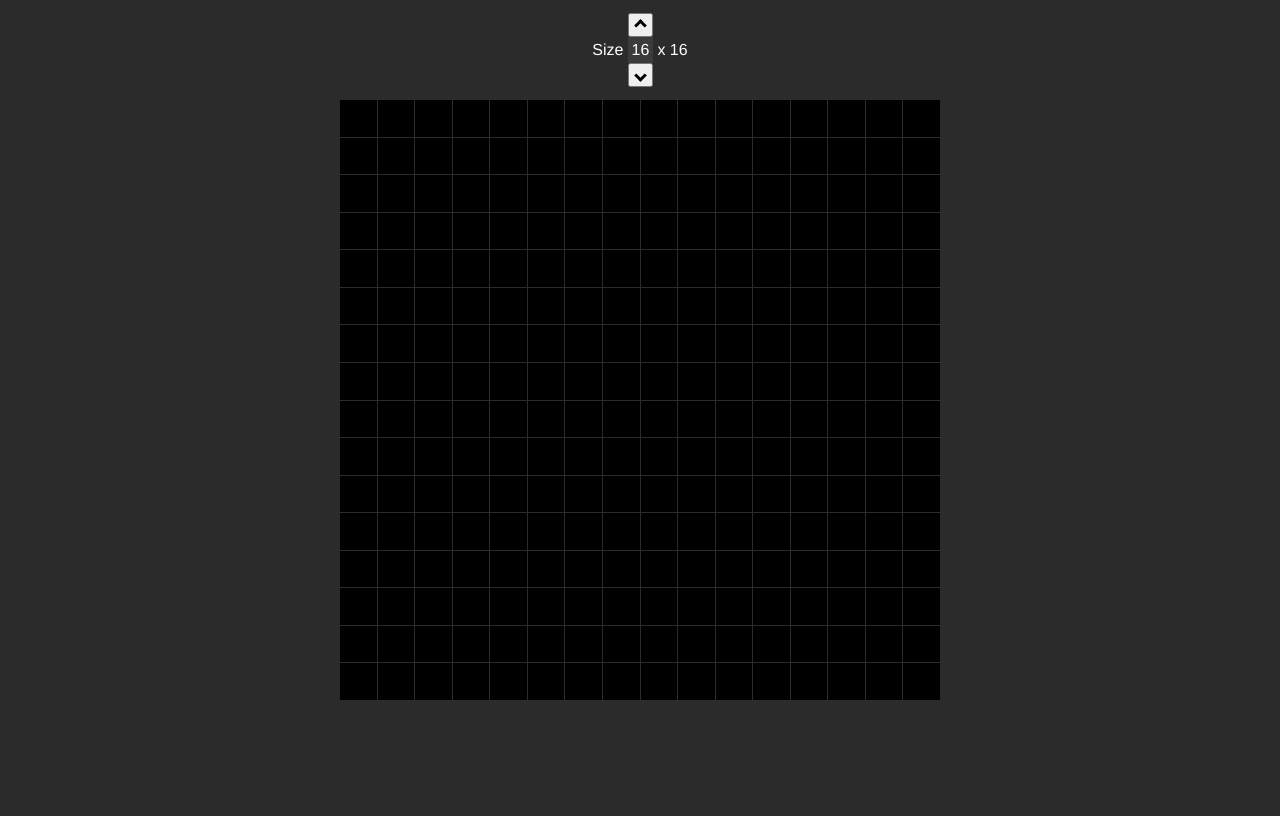
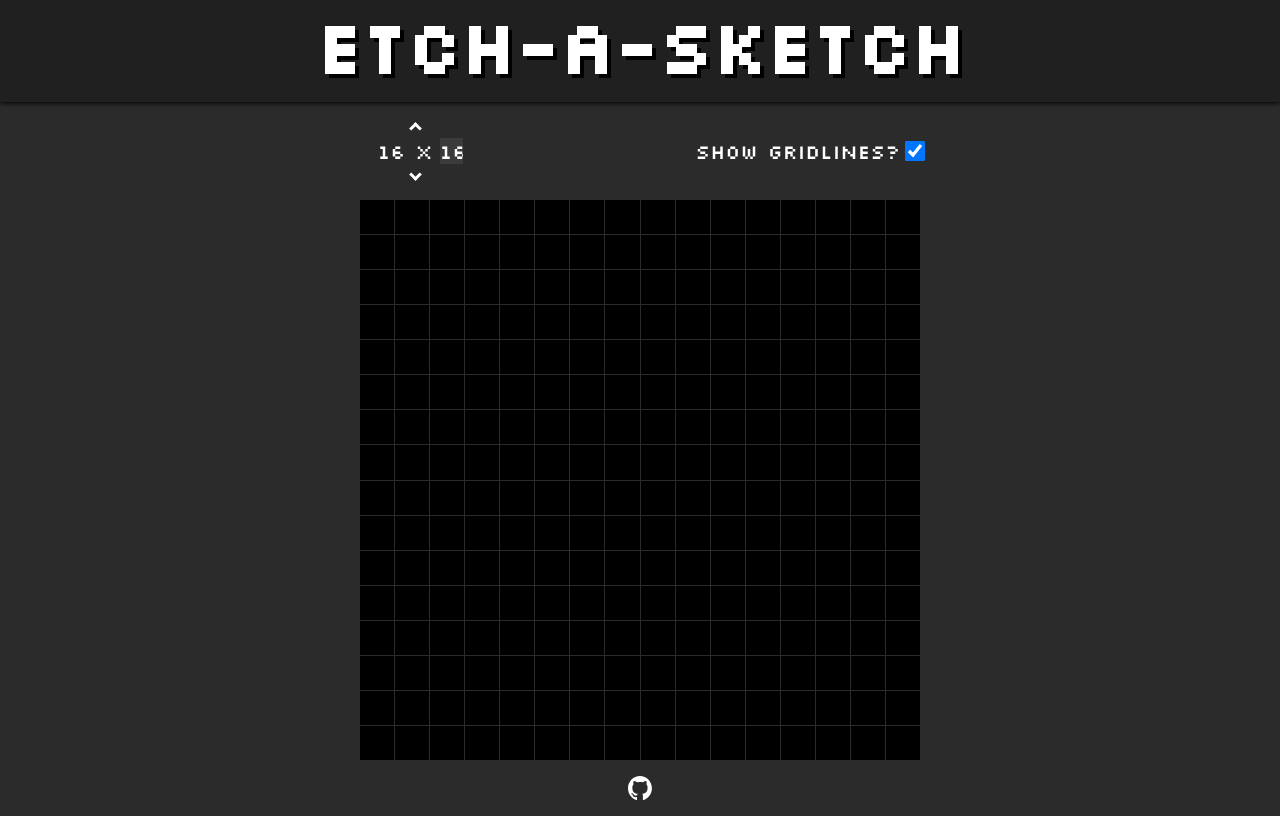
Before and after one commit to JamahlBoykin/odin-etch-a-sketch, a plain HTML site: page index.html in a window 1280 px wide. Drawn offline with Linux system fonts and the light colour scheme.

Commit message:
Create footer and clean up styles

```diff
--- a/index.html
+++ b/index.html
@@ -5,6 +5,7 @@
     <meta http-equiv="Content-Type" content="text/html;charset=UTF-8">
     <meta name="viewport" content="width=device-width, initial-scale=1.0">
 
+    <link rel="stylesheet" href="https://fonts.googleapis.com/css?family=Silkscreen">
     <link rel="stylesheet" href="./style.css">
     <script src="./script.js" defer></script>
 
@@ -12,18 +13,36 @@
   </head>
 
   <body>
-    <div class="size-container">
-      <button class="up-button"><i class="arrow up"></i></button>
-      <div class="inside-size-container">
-        <label for="size">Size</label>
-        <input id="txt" class="input-box" maxlength="3" spellcheck="false" value="16" oninput="this.value = this.value.replace(/[^0-9]/g, '').replace(/(\..*)\./g, '$1');"></input>
-        <span class="dimensions"></span>
+    <div class="header-container">
+      <h1>Etch-a-Sketch</h1>
+    </div>
+
+    <div class="controls-container">
+      <div class="controls-section">
+
+        <div class="size-container">
+          <button class="up-button"><i class="arrow up"></i></button>
+          <div class="inside-size-container">
+            <span class="dimensions">16 x</span>
+            <input id="txt" class="input-box" maxlength="3" spellcheck="false" value="16" oninput="this.value = this.value.replace(/[^0-9]/g, '').replace(/(\..*)\./g, '$1');"></input>
+          </div>
+          <button class="down-button"><i class="arrow down"></i></button>
+        </div>
+
+        <div class="gridlines-container">
+          <label for="gridlines">Show gridlines?</label>
+          <input type="checkbox" name="gridlines" checked="checked">
+        </div>
+
       </div>
-      <button class="down-button"><i class="arrow down"></i></button>
     </div>
 
     <div class="grid-container">
       <div class="grid"></div>
     </div>
+
+    <footer class="footer-container">
+      <a href="https://github.com/JamahlBoykin"><img class="github" src="./images/github-mark-white.svg" alt="Link to the creator's GitHub profile."></a>
+    </footer>
   </body>
 </html>
--- a/script.js
+++ b/script.js
@@ -3,6 +3,7 @@ const input = document.querySelector('.input-box');
 const dimensions = document.querySelector('.dimensions');
 const upArrow = document.querySelector('.up-button');
 const downArrow = document.querySelector('.down-button');
+const gridlines = document.querySelector('input[name=gridlines]')
 
 upArrow.addEventListener('click', () => {
   if (input.value != 100) {
@@ -18,8 +19,17 @@ downArrow.addEventListener('click', () => {
   }
 });
 
+gridlines.addEventListener('change', () => {
+  if (gridlines.checked) {
+    grid.style.gap = "1px";
+  } else {
+    grid.style.gap = "0px";
+  }
+});
+
+input.addEventListener("input", resize);
+
 resize();
-input.addEventListener("input", resize);
 
 function resize() {
   if (Number(input.value) < 1) {
@@ -27,8 +37,8 @@ function resize() {
   } else if (Number(input.value) > 100) {
     input.value = 100;
   }
-  dimensions.textContent = "x " + input.value;
-  input.style.width = dimensions.offsetWidth - 5 + "px";
+  dimensions.textContent = input.value + " x";
+  input.style.width = dimensions.offsetWidth - 15 + "px";
   createGrid(Number(input.value));
 }
 
@@ -62,7 +72,7 @@ function addListeners() {
   const tiles = document.querySelectorAll('.tile');
   tiles.forEach((tile) => {
     tile.addEventListener('mouseenter', () => {
-      tile.style.backgroundColor = 'aqua';
+      tile.style.backgroundColor = 'white';
     });
   });
 }
--- a/style.css
+++ b/style.css
@@ -25,13 +25,16 @@ a {
 
 html, body {
   height: 100%;
+  min-width: 342px;
 }
 
 body {
   -webkit-font-smoothing: antialiased;
-  font-family: Helvetica, sans-serif;
+  font-family: "Silkscreen", Helvetica, sans-serif;
   background-color: #2b2b2b;
   color: white;
+  display: flex;
+  flex-direction: column;
 }
 
 .grid-container {
@@ -42,13 +45,70 @@ body {
 
 .grid {
   aspect-ratio: 1 / 1;
-  width: min(75%, 75vh);
+  width: min(75vw, 70vh);
   display: grid;
   gap: 1px;
 }
 
+.header-container {
+  text-align: center;
+}
+
+.header-container > h1 {
+  font-size: 72px;
+  color: white;
+  background-color: #202020;
+  text-shadow: 4px 4px 0px black;
+  box-shadow: 0px 1px 5px 0px black;
+  padding-bottom: 10px;
+}
+
 .tile {
   background-color: black;
+}
+
+.controls-container {
+  display: flex;
+  justify-content: center;
+  padding-top: 16px;
+  padding-bottom: 16px;
+}
+
+.controls-section {
+  width: 75%;
+  display: flex;
+  align-items: center;
+  justify-content: space-evenly;
+  flex-wrap: wrap;
+  font-size: 20px;
+  gap: 15px;
+}
+
+.size-container {
+  display: flex;
+  flex-direction: column;
+  justify-content: center;
+  align-items: center;
+  flex-shrink: 0;
+}
+
+.inside-size-container {
+  display: flex;
+  align-items: center;
+  justify-content: center;
+  width: 131px;
+  gap: 7px;
+}
+
+.gridlines-container {
+  display: flex;
+  align-items: center;
+  gap: 5px;
+}
+
+.gridlines-container > input {
+  width: 20px;
+  height: 20px;
 }
 
 .input-box {
@@ -57,23 +117,28 @@ body {
   text-align: center;
   color: white;
   background-color: #3b3b3b;
-  height: 3ch;
   padding: 0;
+  max-width: 64px;
 }
 
-.size-container {
+.up-button,
+.down-button {
+  background: none;
+  border: none;
+  color: white;
   display: flex;
-  flex-direction: column;
-  height: 100px;
   justify-content: center;
   align-items: center;
+  height: 20px;
+  width: 50px;
 }
 
 .arrow {
-  border: solid black;
+  border: solid rgb(255, 255, 255);
   border-width: 0 3px 3px 0;
   display: inline-block;
   padding: 3px;
+  margin-right: 10px;
 }
 
 .up {
@@ -85,3 +150,15 @@ body {
   transform: rotate(45deg);
   -webkit-transform: rotate(45deg);
 }
+
+.footer-container {
+  margin-top: auto;
+  display: flex;
+  justify-content: center;
+  font-size: 24px;
+  padding: 16px;
+}
+
+.github {
+  height: 24px;
+}
```
Also changed, not shown: images/github-mark-white.svg (added).
